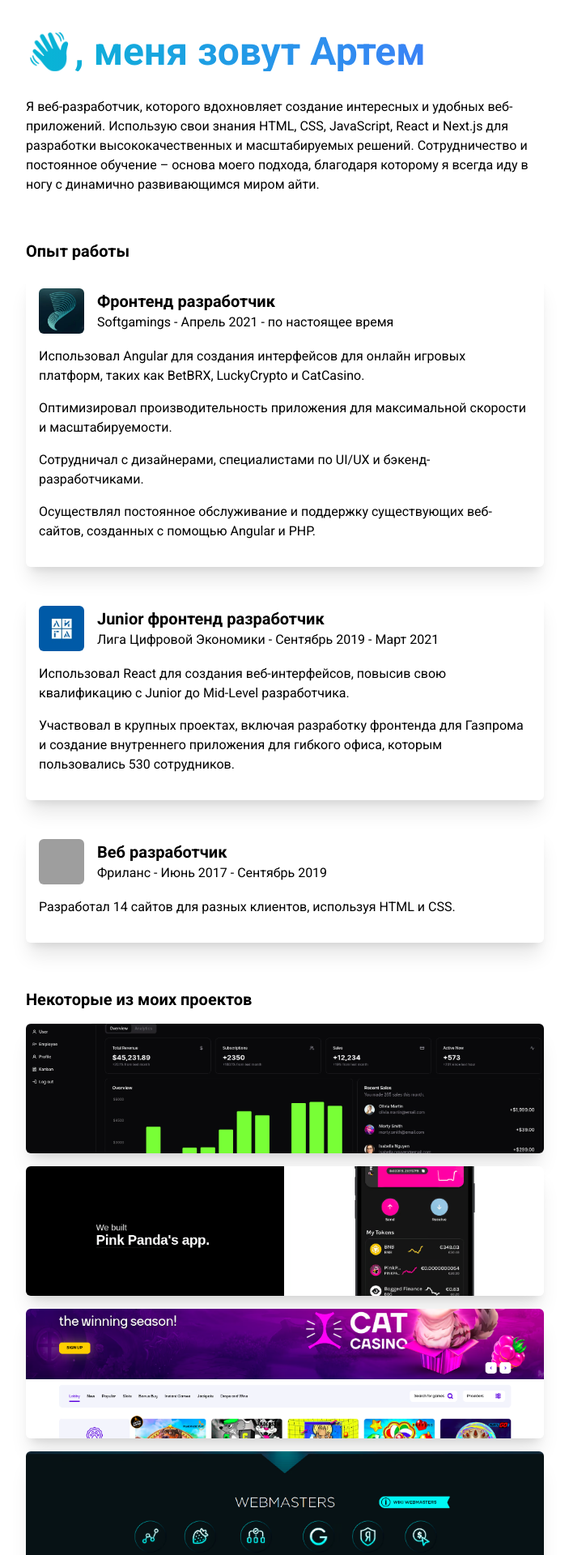
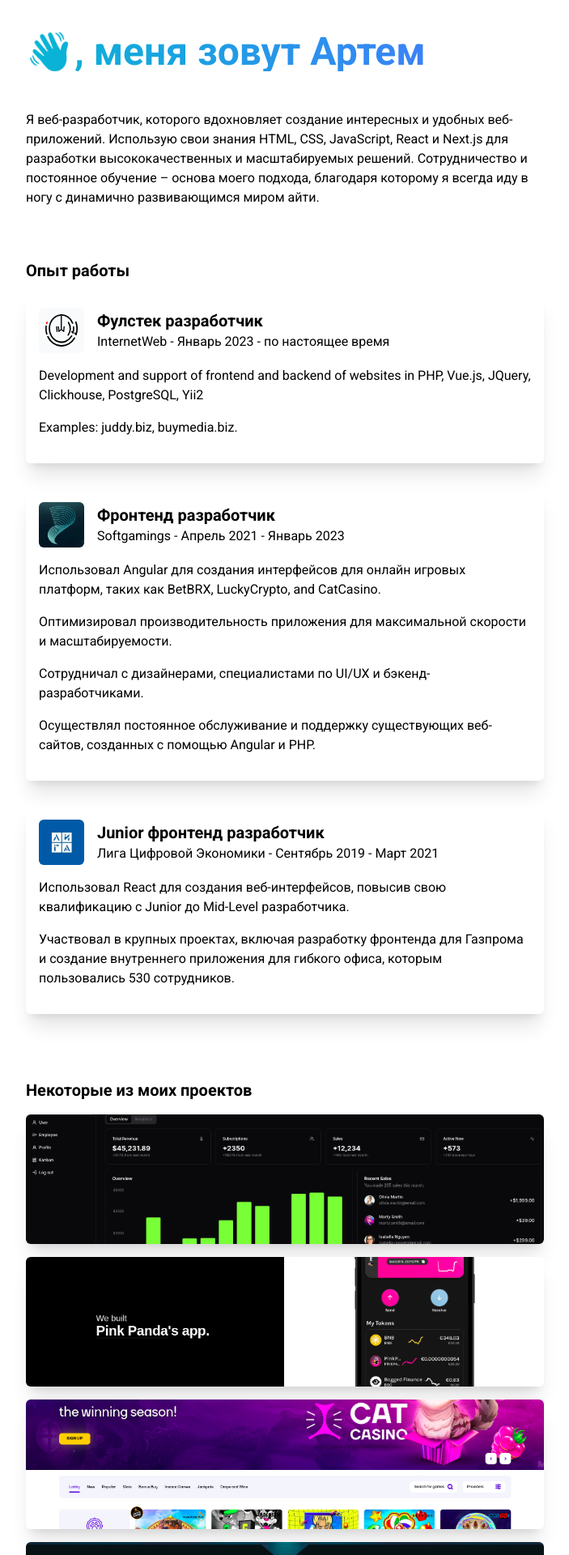
Before and after one commit to Ivang71/portfolio, a Next.js app: page /portfolio/ru in a window 1280 px wide. Shown: the part 40-1960 px from the top of the page at 81% size, without its empty margins (288-991 px from the left). Built offline with nearby package versions, Linux system fonts and the light colour scheme; grey boxes are pictures that could not be loaded.

Commit message:
clarify experience in translated version

```diff
--- a/app/ru/page.tsx
+++ b/app/ru/page.tsx
@@ -5,7 +5,7 @@
     return (
         <main className='container my-20 mx-auto px-4 md:max-w-2xl'>
             <h1 className={`${styles.headline} mb-8 text-5xl font-bold inline-block text-transparent`}>👋, меня зовут Артем</h1>
-            <div className='mb-14'>
+            <div className='mb-16 mt-4'>
                 <div>Я веб-разработчик, которого вдохновляет создание интересных и удобных веб-приложений. Использую свои знания HTML, CSS, JavaScript, React и Next.js для разработки высококачественных и масштабируемых решений. Сотрудничество и постоянное обучение – основа моего подхода, благодаря которому я всегда иду в ногу с динамично развивающимся миром айти.</div>
             </div>
 
@@ -13,14 +13,28 @@
 
             <div className={`${styles.boxShadow} mt-4 mb-8 rounded-md p-4`}>
                 <div className='flex items-center mb-4'>
+                    <Image src='/portfolio/logos/internetweb.svg' alt='Softgamings logo' width={200} height={200} className='w-14 h-14 mr-4 rounded-md bg-gray-50 p-2' />
+                    <div className='flex flex-col'>
+                        <span className='text-xl font-bold'>Фулстек разработчик</span>
+                        <div>InternetWeb - Январь 2023 - по настоящее время</div>
+                    </div>
+                </div>
+                <div>
+                    <p className='mb-4'>Development and support of frontend and backend of websites in PHP, Vue.js, JQuery, Clickhouse, PostgreSQL, Yii2</p>
+                    <p className='mb-4'>Examples: <a href='https://juddy.biz/' target='_blank'>juddy.biz</a>, <a href='https://buymedia.biz/en' target='_blank'>buymedia.biz</a>.</p>
+                </div>
+            </div>
+
+            <div className={`${styles.boxShadow} mt-4 mb-8 rounded-md p-4`}>
+                <div className='flex items-center mb-4'>
                     <Image src='/portfolio/logos/softgamings_logo.webp' alt='Softgamings logo' width={200} height={200} className='w-14 h-14 mr-4 rounded-md' />
                     <div className='flex flex-col'>
                         <span className='text-xl font-bold'>Фронтенд разработчик</span>
-                        <div>Softgamings - Апрель 2021 - по настоящее время</div>
+                        <div>Softgamings - Апрель 2021 - Январь 2023</div>
                     </div>
                 </div>
                 <div>
-                    <p className="mb-4">Использовал Angular для создания интерфейсов для онлайн игровых платформ, таких как BetBRX, LuckyCrypto и CatCasino.</p>
+                    <p className="mb-4">Использовал Angular для создания интерфейсов для онлайн игровых платформ, таких как BetBRX, <a href='https://play.luckycrypto.com/' target='_blank'>LuckyCrypto</a>, and <a href='https://cats-casino.com/en/home' target='_blank'>CatCasino</a>.</p>
                     <p className="mb-4">Оптимизировал производительность приложения для максимальной скорости и масштабируемости.</p>
                     <p className="mb-4">Сотрудничал с дизайнерами, специалистами по UI/UX и бэкенд-разработчиками.</p>
                     <p className="mb-4">Осуществлял постоянное обслуживание и поддержку существующих веб-сайтов, созданных с помощью Angular и PHP.</p>
@@ -41,25 +55,12 @@
                 </div>
             </div>
 
-            <div className={`${styles.boxShadow} mb-14 rounded-md p-4`}>
-                <div className='flex items-center mb-4'>
-                    <Image src='/portfolio/logos/ship.webp' alt='Digital League logo' width={200} height={200} className='w-14 h-14 mr-4 rounded-md' />
-                    <div className='flex flex-col'>
-                        <span className='text-xl font-bold'>Веб разработчик</span>
-                        <div>Фриланс - Июнь 2017 - Сентябрь 2019</div>
-                    </div>
-                </div>
-                <div>
-                    <p className="mb-4">Разработал 14 сайтов для разных клиентов, используя HTML и CSS.</p>
-                </div>
-            </div>
-
             {/* <div className='education mt-8'>
                 <span className='text-xl font-bold'>Education</span>
                 <div className='mt-2'>Voronezh State University - Applied mathematics and computer science, Computer Software Engineering</div>
             </div> */}
 
-            <div className='mb-16 flex flex-col space-y-4'>
+            <div className='mt-20 flex flex-col space-y-4'>
                 <span className='text-xl font-bold'>Некоторые из моих проектов</span>
                 <div className='group relative cursor-pointer select-none'>
                     <a href='https://ecommerce-dashboard-gold.vercel.app' target='blank' rel='noreferrer'>
@@ -123,7 +124,7 @@
                 </div>
             </div>
 
-            <section className='body-font'>
+            <section className='body-font mt-4'>
                 <div className='container px-5 py-24 mx-auto'>
                     <div className='w-full mx-auto text-center'>
                         <svg xmlns='http://www.w3.org/2000/svg' fill='currentColor' className='inline-block w-8 h-8 text-gray-400 mb-8' viewBox='0 0 975.036 975.036'>
```
